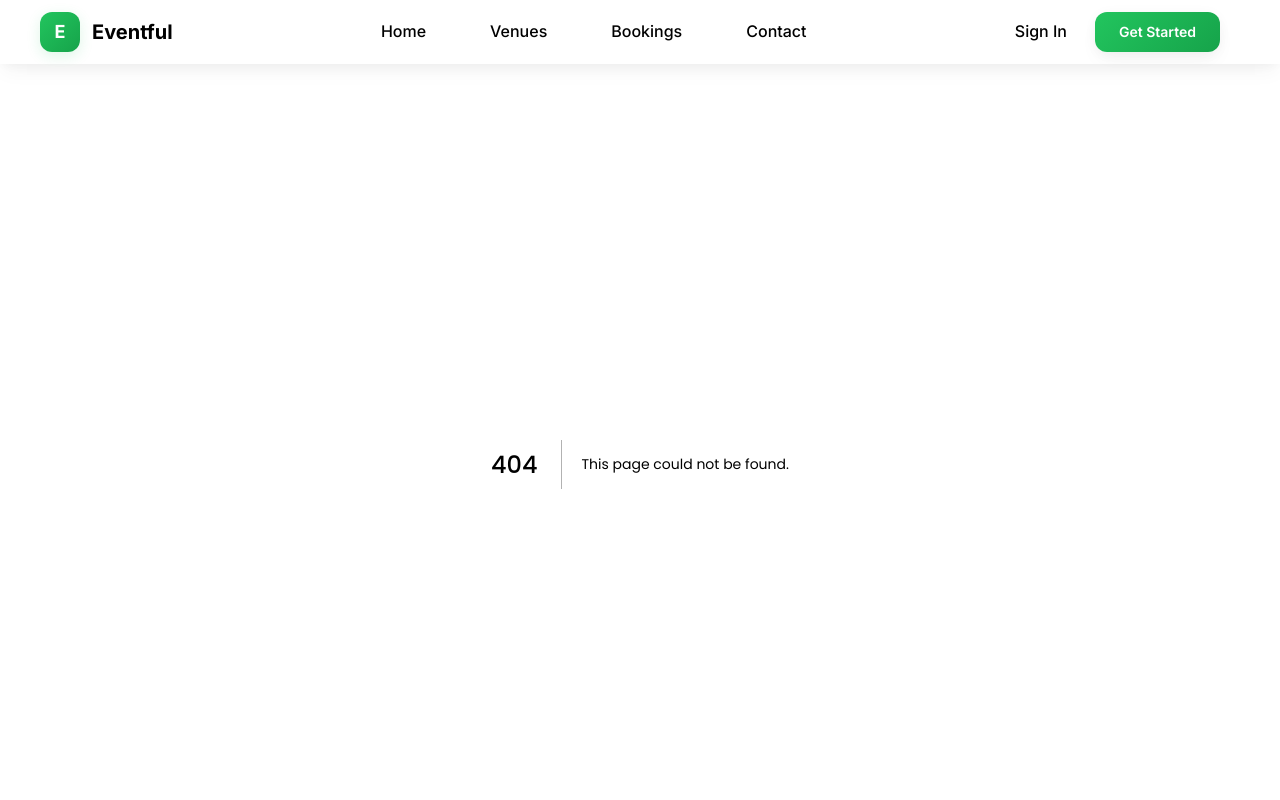
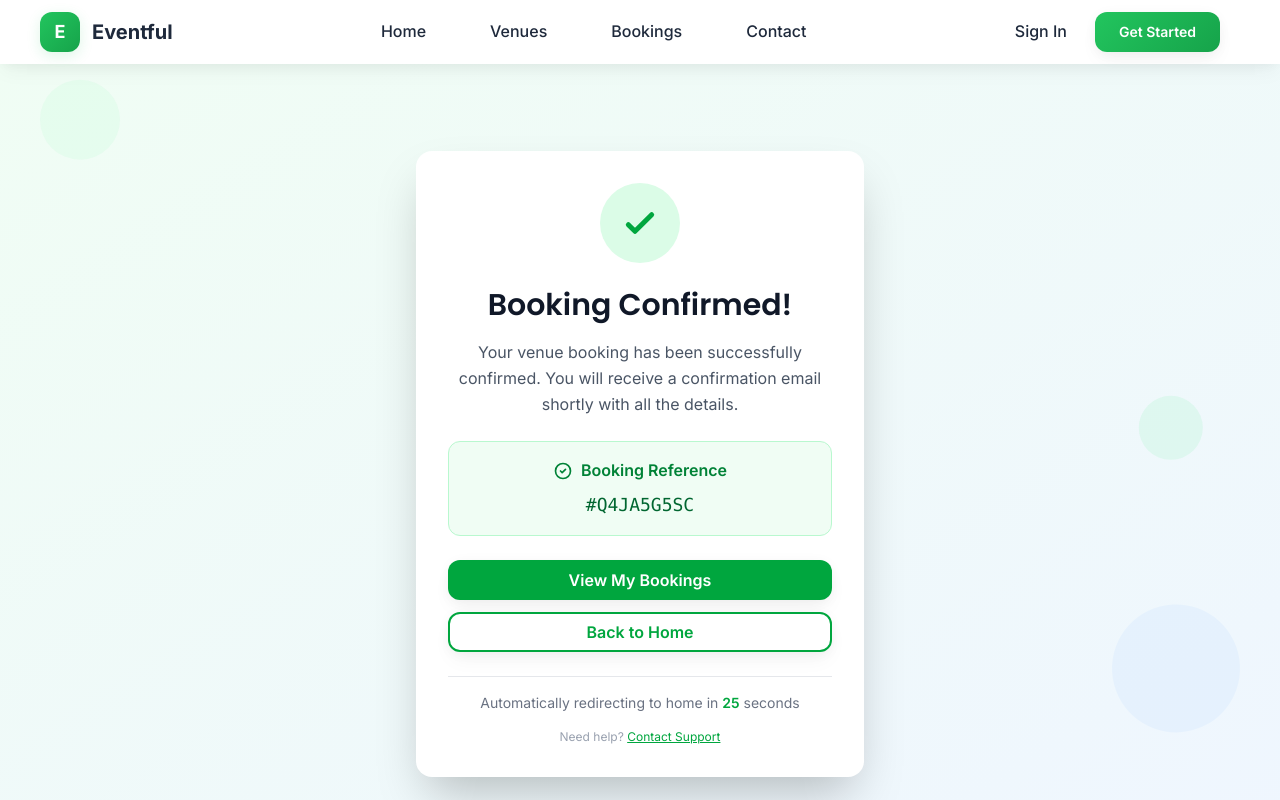
Before and after one commit to Adedayo-Data/event-properties-rental-system-UI, a Next.js app in the folder eventful/: page /booking-success in a window 1280 px wide. Before the commit this address had no page. Shown: the top 800 px of the page. Built offline with nearby package versions, Linux system fonts and the light colour scheme.

Commit message:
Add booking success page with animated confirmation UI

```diff
--- /dev/null
+++ b/eventful/app/booking-success/page.tsx
@@ -0,0 +1,202 @@
+"use client";
+
+import { useState, useEffect } from "react";
+import { Button } from "@/components/ui/button";
+import { useRouter } from "next/navigation";
+import { motion } from "motion/react";
+import Link from "next/link";
+
+export default function BookingSuccessPage() {
+  const router = useRouter();
+  const [countdown, setCountdown] = useState(30); // Increased to 30 seconds
+  const [bookingReference, setBookingReference] = useState("");
+
+  // Generate booking reference once on mount
+  useEffect(() => {
+    const reference = Math.random().toString(36).substr(2, 9).toUpperCase();
+    setBookingReference(reference);
+  }, []);
+
+  // Auto redirect countdown
+  useEffect(() => {
+    const timer = setInterval(() => {
+      setCountdown((prev) => prev - 1);
+    }, 1000);
+
+    return () => clearInterval(timer);
+  }, []);
+
+  // Handle redirect when countdown reaches 0
+  useEffect(() => {
+    if (countdown === 0) {
+      router.push("/");
+    }
+  }, [countdown, router]);
+
+  const handleGoHome = () => {
+    router.push("/");
+  };
+
+  const handleViewBookings = () => {
+    router.push("/my-bookings"); // Assuming you have a bookings page
+  };
+
+  return (
+    <div className="min-h-screen bg-gradient-to-br from-green-50 to-blue-50 flex items-center justify-center px-4">
+      <motion.div
+        initial={{ opacity: 0, scale: 0.8, y: 50 }}
+        animate={{ opacity: 1, scale: 1, y: 0 }}
+        transition={{ duration: 0.6, ease: "easeOut" }}
+        className="max-w-md w-full bg-white rounded-2xl shadow-2xl p-8 text-center"
+      >
+        {/* Success Icon */}
+        <motion.div
+          initial={{ scale: 0 }}
+          animate={{ scale: 1 }}
+          transition={{ delay: 0.3, duration: 0.5, type: "spring", stiffness: 200 }}
+          className="w-20 h-20 bg-green-100 rounded-full flex items-center justify-center mx-auto mb-6"
+        >
+          <motion.svg
+            initial={{ pathLength: 0 }}
+            animate={{ pathLength: 1 }}
+            transition={{ delay: 0.8, duration: 0.8, ease: "easeInOut" }}
+            className="w-10 h-10 text-green-600"
+            fill="none"
+            stroke="currentColor"
+            viewBox="0 0 24 24"
+          >
+            <motion.path
+              strokeLinecap="round"
+              strokeLinejoin="round"
+              strokeWidth={3}
+              d="M5 13l4 4L19 7"
+            />
+          </motion.svg>
+        </motion.div>
+
+        {/* Success Message */}
+        <motion.h1
+          initial={{ opacity: 0, y: 20 }}
+          animate={{ opacity: 1, y: 0 }}
+          transition={{ delay: 0.4, duration: 0.5 }}
+          className="text-3xl font-bold text-gray-900 mb-4"
+        >
+          Booking Confirmed!
+        </motion.h1>
+
+        <motion.p
+          initial={{ opacity: 0, y: 20 }}
+          animate={{ opacity: 1, y: 0 }}
+          transition={{ delay: 0.5, duration: 0.5 }}
+          className="text-gray-600 mb-6 leading-relaxed"
+        >
+          Your venue booking has been successfully confirmed. You will receive a confirmation email shortly with all the details.
+        </motion.p>
+
+        {/* Booking Details Card */}
+        <motion.div
+          initial={{ opacity: 0, y: 20 }}
+          animate={{ opacity: 1, y: 0 }}
+          transition={{ delay: 0.6, duration: 0.5 }}
+          className="bg-green-50 border border-green-200 rounded-xl p-4 mb-6"
+        >
+          <div className="flex items-center justify-center gap-2 text-green-700">
+            <svg className="w-5 h-5" fill="none" stroke="currentColor" viewBox="0 0 24 24">
+              <path strokeLinecap="round" strokeLinejoin="round" strokeWidth={2} d="M9 12l2 2 4-4m6 2a9 9 0 11-18 0 9 9 0 0118 0z" />
+            </svg>
+            <span className="font-semibold">Booking Reference</span>
+          </div>
+          <p className="text-green-800 font-mono text-lg mt-2">
+            #{bookingReference}
+          </p>
+        </motion.div>
+
+        {/* Action Buttons */}
+        <motion.div
+          initial={{ opacity: 0, y: 20 }}
+          animate={{ opacity: 1, y: 0 }}
+          transition={{ delay: 0.7, duration: 0.5 }}
+          className="space-y-3"
+        >
+          <Button
+            onClick={handleViewBookings}
+            className="w-full bg-green-600 hover:bg-green-700 text-white rounded-xl py-3 font-semibold text-base transition-colors shadow-lg hover:shadow-xl"
+          >
+            View My Bookings
+          </Button>
+
+          <Button
+            onClick={handleGoHome}
+            variant="outline"
+            className="w-full border-2 border-green-600 text-green-600 hover:bg-green-50 rounded-xl py-3 font-semibold text-base transition-colors"
+          >
+            Back to Home
+          </Button>
+        </motion.div>
+
+        {/* Auto Redirect Notice */}
+        <motion.div
+          initial={{ opacity: 0 }}
+          animate={{ opacity: 1 }}
+          transition={{ delay: 1, duration: 0.5 }}
+          className="mt-6 pt-4 border-t border-gray-200"
+        >
+          <p className="text-sm text-gray-500">
+            Automatically redirecting to home in{" "}
+            <span className="font-semibold text-green-600">{countdown}</span> seconds
+          </p>
+        </motion.div>
+
+        {/* Additional Info */}
+        <motion.div
+          initial={{ opacity: 0 }}
+          animate={{ opacity: 1 }}
+          transition={{ delay: 1.2, duration: 0.5 }}
+          className="mt-4 text-xs text-gray-400"
+        >
+          <p>Need help? <Link href="/contact" className="text-green-600 hover:text-green-700 underline">Contact Support</Link></p>
+        </motion.div>
+      </motion.div>
+
+      {/* Background Decorations */}
+      <div className="absolute inset-0 overflow-hidden pointer-events-none">
+        <motion.div
+          animate={{
+            y: [0, -20, 0],
+            rotate: [0, 5, 0],
+          }}
+          transition={{
+            duration: 6,
+            repeat: Infinity,
+            ease: "easeInOut",
+          }}
+          className="absolute top-20 left-10 w-20 h-20 bg-green-200 rounded-full opacity-20"
+        />
+        <motion.div
+          animate={{
+            y: [0, 20, 0],
+            rotate: [0, -5, 0],
+          }}
+          transition={{
+            duration: 8,
+            repeat: Infinity,
+            ease: "easeInOut",
+          }}
+          className="absolute bottom-20 right-10 w-32 h-32 bg-blue-200 rounded-full opacity-20"
+        />
+        <motion.div
+          animate={{
+            y: [0, -15, 0],
+            x: [0, 10, 0],
+          }}
+          transition={{
+            duration: 7,
+            repeat: Infinity,
+            ease: "easeInOut",
+          }}
+          className="absolute top-1/2 right-20 w-16 h-16 bg-green-300 rounded-full opacity-15"
+        />
+      </div>
+    </div>
+  );
+}
```
